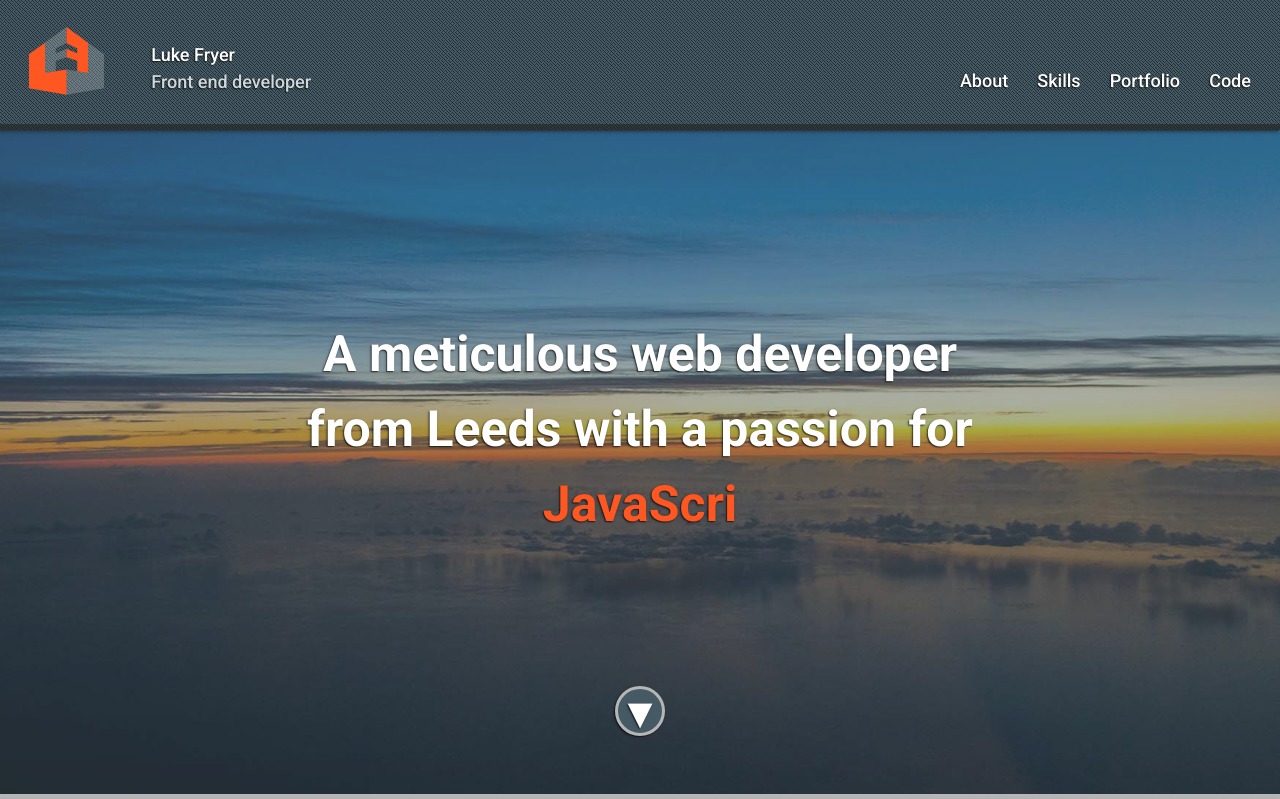
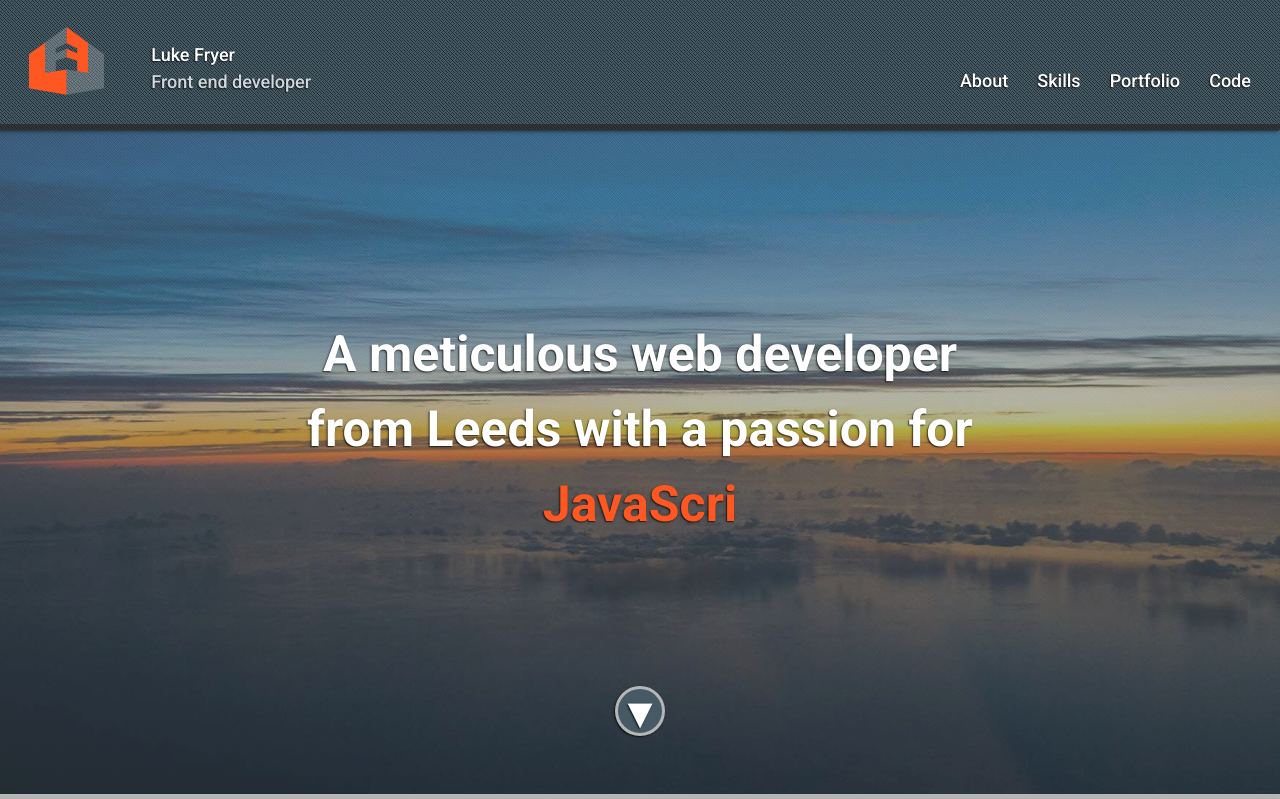
Before and after one commit to lf87/Portfolio-2016, a PHP site: page / in a window 1280 px wide. Shown: the top 799 px of the page. Run offline with PHP 8.4, Linux system fonts and the light colour scheme.

Commit message:
Colour tweaks

```diff
--- a/src/styles/layout/_header.scss
+++ b/src/styles/layout/_header.scss
@@ -31,7 +31,7 @@
             position: absolute;
             top: $header-height-sm;
             left: 0;
-            background-color: rgba(0, 0, 0, 0.2);
+            background-color: rgba(0, 0, 0, .3);
             width: 100%;
             box-shadow: $box-shadow-sm;
         }
--- a/src/styles/layout/_main.scss
+++ b/src/styles/layout/_main.scss
@@ -23,7 +23,7 @@ section:first-of-type {
     align-items: center;
     justify-content: center;
     flex-direction: column;
-    background: linear-gradient(to bottom, rgba($primary-color, 1) 0, rgba($primary-color-dark, 1) 100%);
+    background: linear-gradient(to top, rgba($primary-color-dark, 1) 0, rgba($divider-color, .5) 100%);
     overflow: hidden;
     margin-top: $header-height - ($header-height*2);
     .large-heading {
@@ -49,6 +49,7 @@ section:first-of-type {
         left: 0;
         width: 100%;
         height: 100%;
+        pointer-events: none;
         background-image: url('dist/assets/img/sunset.jpg');
         background-repeat: no-repeat;
         background-size: cover;
@@ -57,6 +58,7 @@ section:first-of-type {
         top: 0;
         opacity: .5;
         @include bp-sm {
+            background-position: 0 0 !important; // Disable effect
             background-attachment: initial;
         }
     }
@@ -132,10 +134,3 @@ section:first-of-type {
         }
     }
 }
-
-.parallax {
-    pointer-events: none;
-    @include bp-sm {
-        background-position: 0 0 !important; // Disable effect
-    }
-}
```
Also changed, not shown: src/styles/utils/_variables.scss (+11 -1 lines), style.css.
